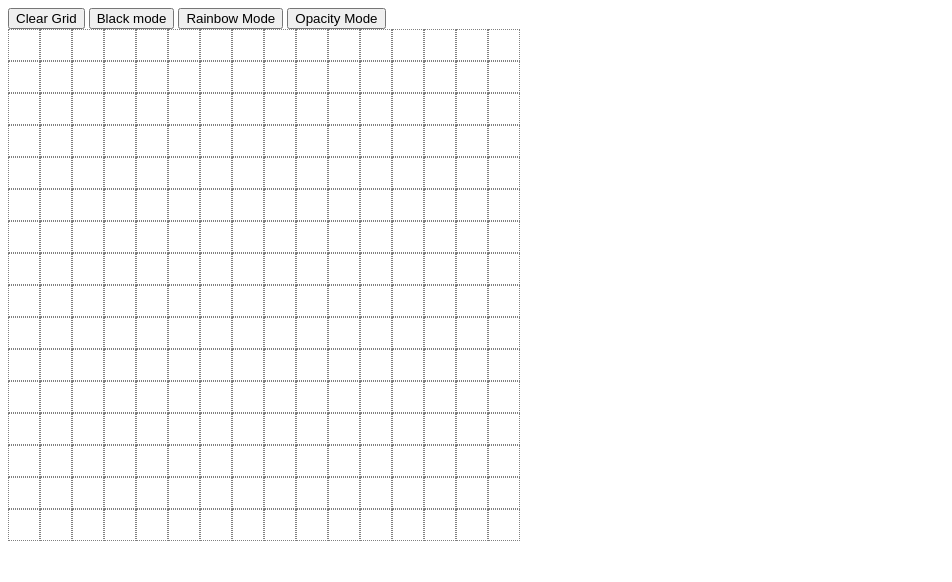
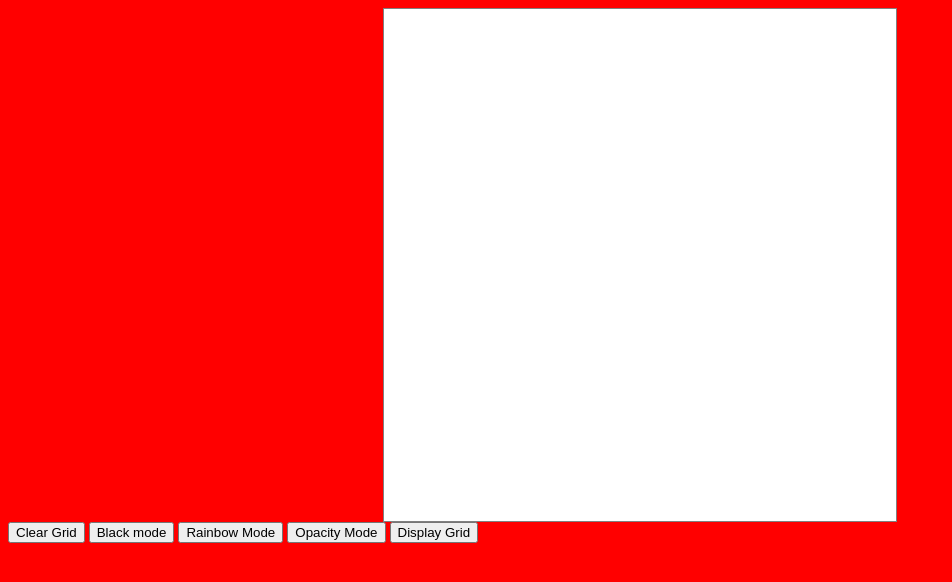
Before and after one commit to RamonLucio/etch-a-sketch, a plain HTML site: page index.html in a window 1280 px wide. Shown: the whole page, without its empty margins (0-952 px from the left). Drawn offline with Linux system fonts and the light colour scheme.

Commit message:
Implementação do botão 'Display Grid'

```diff
--- a/index.html
+++ b/index.html
@@ -7,11 +7,12 @@
     <link rel="stylesheet" href="style.css">
 </head>
 <body>
+    <div id="container"></div>
     <button id="clear">Clear Grid</button>
     <button id="black">Black mode</button>
     <button id="rainbow">Rainbow Mode</button>
     <button id="opacity">Opacity Mode</button>
-    <div id="container"></div>
+    <button id="grid">Display Grid</button>
 </body>
 <script src="script.js"></script>
 </html>
--- a/script.js
+++ b/script.js
@@ -20,6 +20,8 @@ const blackButton = document.querySelector('#black');
 const rainbowButton = document.querySelector('#rainbow');
 
 const opacityButton = document.querySelector('#opacity');
+
+const displayGridButton = document.querySelector('#grid')
 
 function addBlackClass(e) {
     e.target.style = '';
@@ -60,6 +62,12 @@ function activateOpacityMode() {
     })
 }
 
+function displayGrid() {
+    allSquares.forEach((square) => {
+        square.style.cssText = "border: 1px dotted grey"
+    })
+}
+
 function clearGrid() {
     allSquares.forEach((square) => {
         square.style = '';
@@ -73,4 +81,6 @@ rainbowButton.addEventListener('click', activateRandomMode)
 
 opacityButton.addEventListener('click', activateOpacityMode)
 
+displayGridButton.addEventListener('click', displayGrid)
+
 clearButton.addEventListener('click', clearGrid)
--- a/style.css
+++ b/style.css
@@ -1,11 +1,14 @@
+body {
+    background-color: red;
+}
+
 #container {
     width: 512px;
     height: 512px;
+    background-color: white;
+    border: 1px solid grey;
+    margin: 0 auto;
     display: grid;
-}
-
-.square {
-    border: 1px dotted grey;
 }
 
 .black {
```
